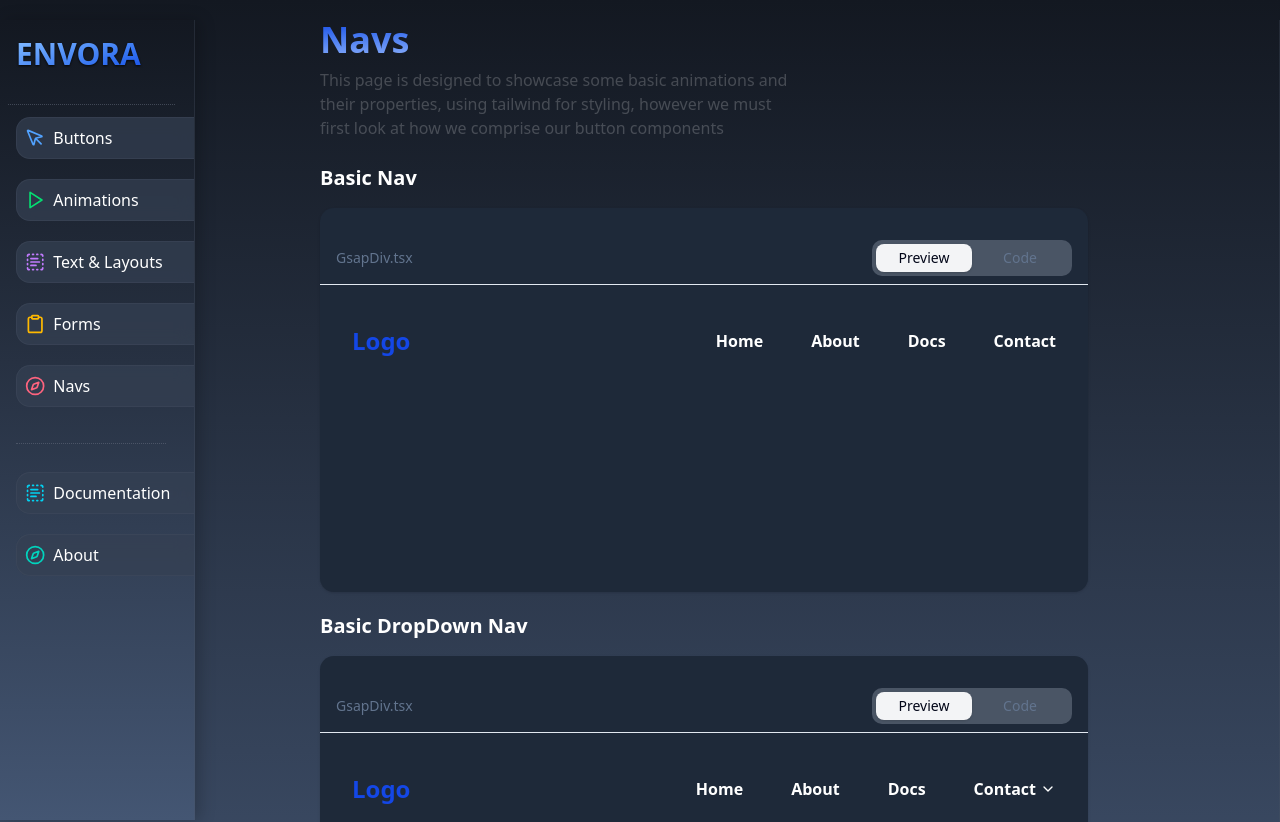
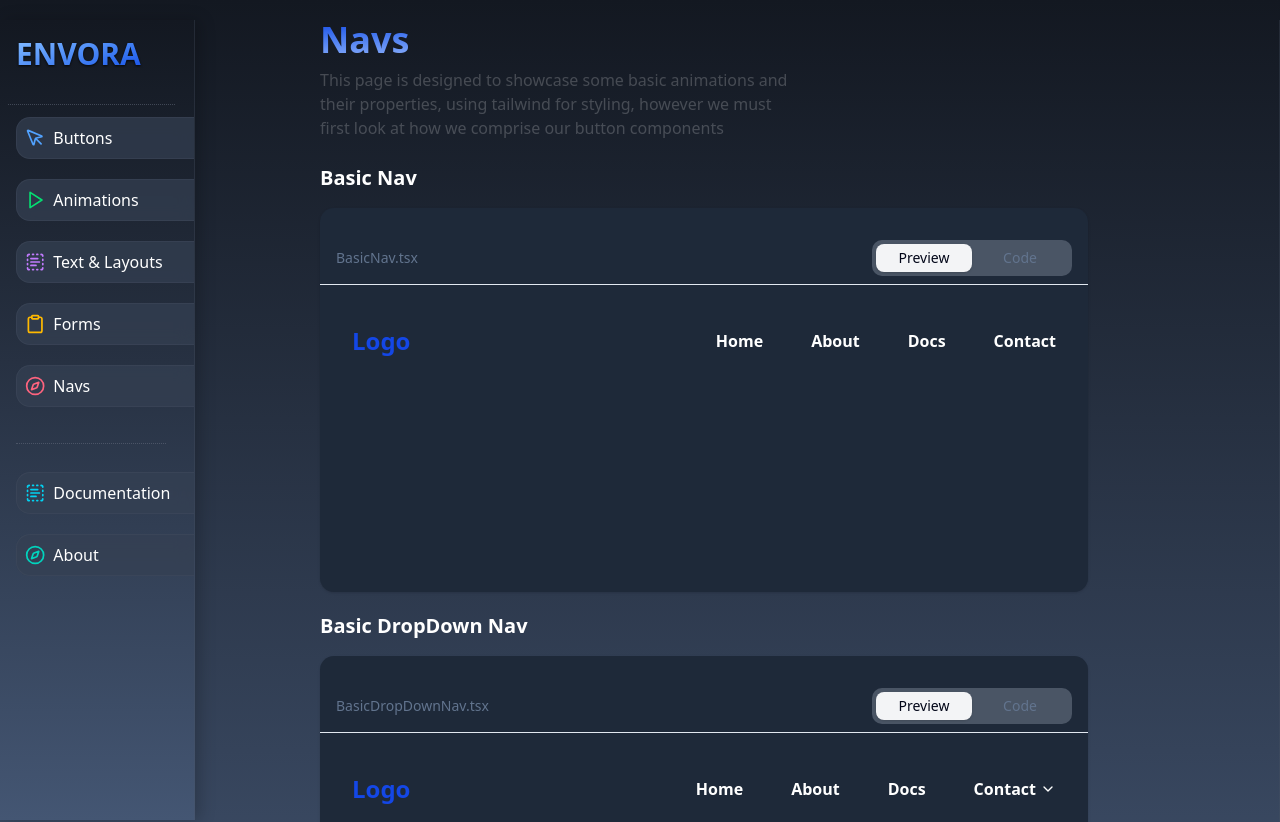
Before and after one commit to AlessandroB1298/envora, a Next.js app: page /dashboard/navs in a window 1280 px wide. Shown: the top 822 px of the page. Built offline with nearby package versions, Linux system fonts and the light colour scheme.

Commit message:
small change

```diff
--- a/app/dashboard/navs/page.tsx
+++ b/app/dashboard/navs/page.tsx
@@ -24,7 +24,7 @@ export default function Page() {
             color='bg-gray-800'
 
             code={""}
-            fileName="GsapDiv.tsx"
+            fileName="BasicNav.tsx"
           >
             <BasicNav />
           </CodePreview>
@@ -39,11 +39,14 @@ export default function Page() {
             color='bg-gray-800'
 
             code={""}
-            fileName="GsapDiv.tsx"
+            fileName="BasicDropDownNav.tsx"
           >
             <BasicDropDownNav />
           </CodePreview>
         </div>
+
+
+
 
       </section>
 
```
